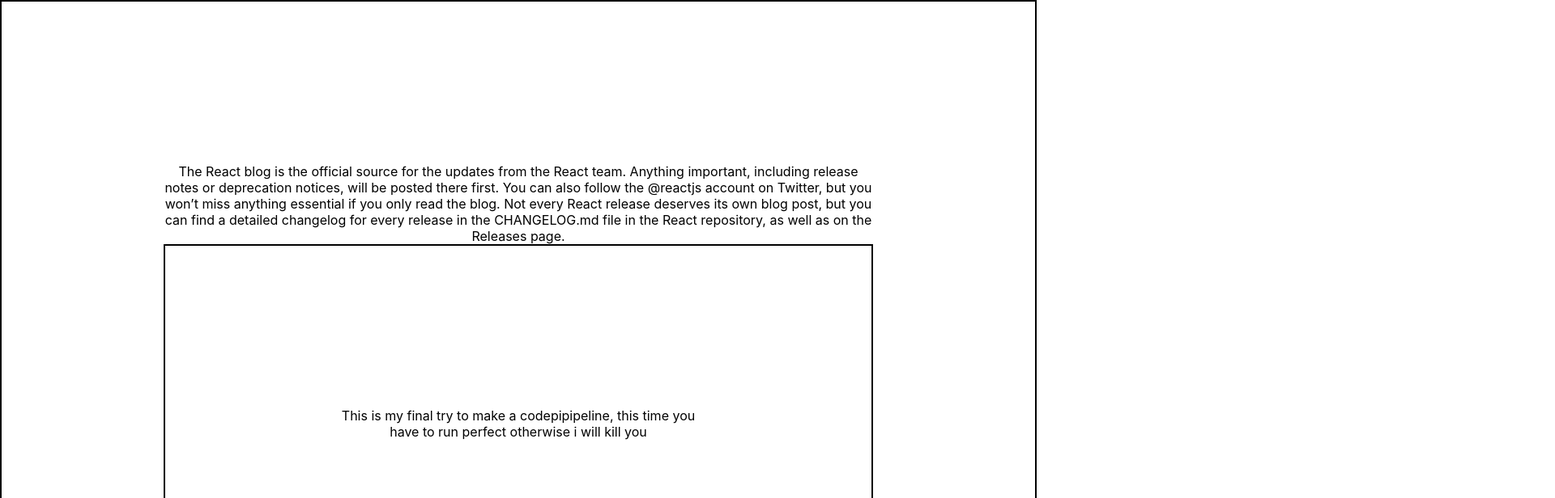
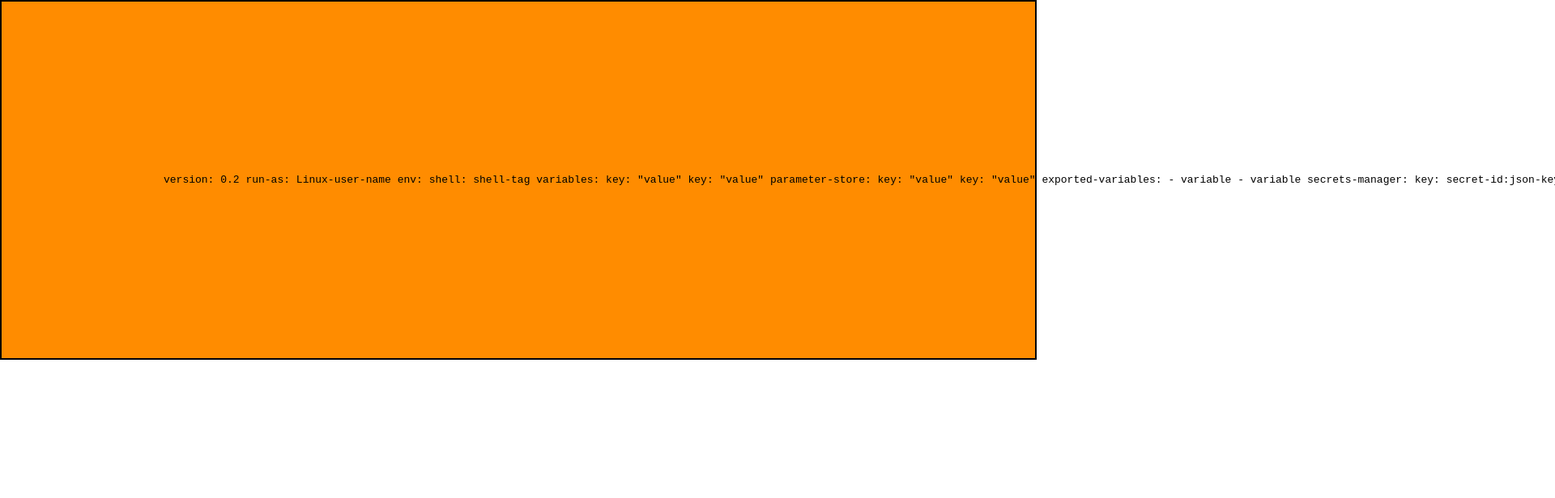
Before and after one commit to Bhavykothari/Node-basics, a React (Create React App) app in the folder frontend/: page / in a window 1280 px wide. Shown: the top 616 px of the page at 81% size, 1920 px wide, since content can reach past the window. Built offline with nearby package versions, Linux system fonts and the light colour scheme.

Commit message:
updated code

```diff
--- a/frontend/src/App.css
+++ b/frontend/src/App.css
@@ -8,6 +8,7 @@
   text-align: center;
   padding: 200px;
   border: 2px solid black;
+  background-color: darkorange;
 }
 
 .App-logo {
--- a/frontend/src/App.js
+++ b/frontend/src/App.js
@@ -2,15 +2,114 @@ import './App.css';
 
 function App() {
   return (
-    <div className="App">
-    The React blog is the official source for the updates from the React team. Anything important, including release notes or deprecation notices, will be posted there first.
-You can also follow the @reactjs account on Twitter, but you won’t miss anything essential if you only read the blog.
-Not every React release deserves its own blog post, but you can find a detailed changelog for every release in the CHANGELOG.md file in the React repository, as well as on the Releases page.
+    <div className="app2">
+      <pre>
+      version: 0.2
 
+run-as: Linux-user-name
 
- <div className='app2'>
-  This is my final try to make a codepipipeline, this time you have to run perfect otherwise i will kill you
- </div>
+env:
+  shell: shell-tag
+  variables:
+    key: "value"
+    key: "value"
+  parameter-store:
+    key: "value"
+    key: "value"
+  exported-variables:
+    - variable
+    - variable
+  secrets-manager:
+    key: secret-id:json-key:version-stage:version-id
+  git-credential-helper: no | yes
+
+proxy:
+  upload-artifacts: no | yes
+  logs: no | yes
+
+batch:
+  fast-fail: false | true
+  # build-list:
+  # build-matrix:
+  # build-graph:
+
+phases:
+  install:
+    run-as: Linux-user-name
+    on-failure: ABORT | CONTINUE
+    runtime-versions:
+      runtime: version
+      runtime: version
+    commands:
+      - command
+      - command
+    finally:
+      - command
+      - command
+  pre_build:
+    run-as: Linux-user-name
+    on-failure: ABORT | CONTINUE
+    commands:
+      - command
+      - command
+    finally:
+      - command
+      - command
+  build:
+    run-as: Linux-user-name
+    on-failure: ABORT | CONTINUE
+    commands:
+      - command
+      - command
+    finally:
+      - command
+      - command
+  post_build:
+    run-as: Linux-user-name
+    on-failure: ABORT | CONTINUE
+    commands:
+      - command
+      - command
+    finally:
+      - command
+      - command
+reports:
+  report-group-name-or-arn:
+    files:
+      - location
+      - location
+    base-directory: location
+    discard-paths: no | yes
+    file-format: report-format
+artifacts:
+  files:
+    - location
+    - location
+  name: artifact-name
+  discard-paths: no | yes
+  base-directory: location
+  exclude-paths: excluded paths
+  enable-symlinks: no | yes
+  s3-prefix: prefix
+  secondary-artifacts:
+    artifactIdentifier:
+      files:
+        - location
+        - location
+      name: secondary-artifact-name
+      discard-paths: no | yes
+      base-directory: location
+    artifactIdentifier:
+      files:
+        - location
+        - location
+      discard-paths: no | yes
+      base-directory: location
+cache:
+  paths:
+    - path
+    - path
+      </pre>
     </div>
   );
 }
--- a/frontend/src/index.js
+++ b/frontend/src/index.js
@@ -2,7 +2,6 @@ import React from 'react';
 import ReactDOM from 'react-dom/client';
 import './index.css';
 import App from './App';
-import reportWebVitals from './reportWebVitals';
 
 const root = ReactDOM.createRoot(document.getElementById('root'));
 root.render(
@@ -10,8 +9,3 @@ root.render(
     <App />
   </React.StrictMode>
 );
-
-// If you want to start measuring performance in your app, pass a function
-// to log results (for example: reportWebVitals(console.log))
-// or send to an analytics endpoint. Learn more: https://bit.ly/CRA-vitals
-reportWebVitals();
```
Also changed, not shown: 1 other file (tests, documents, lock files or other folders).
